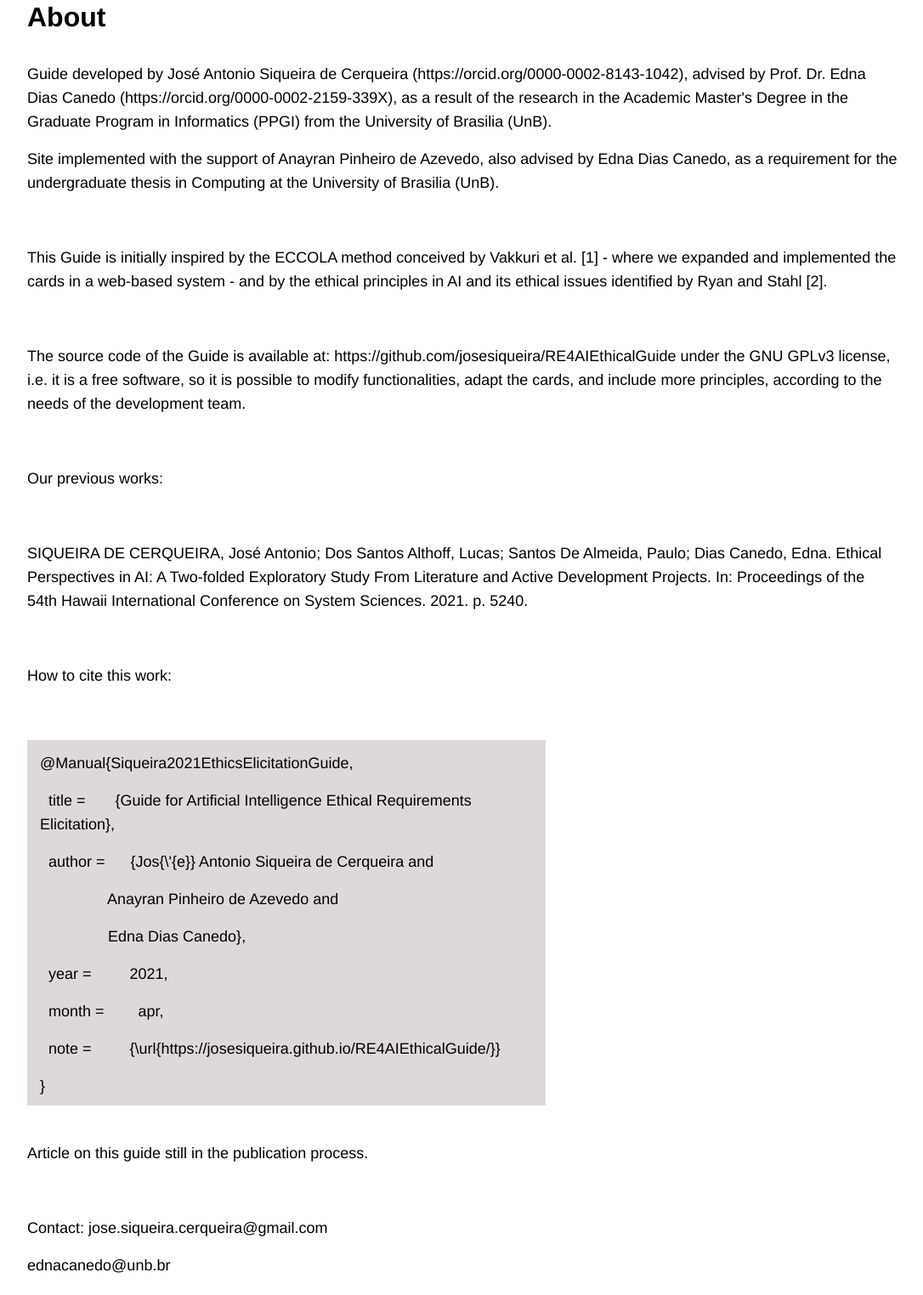
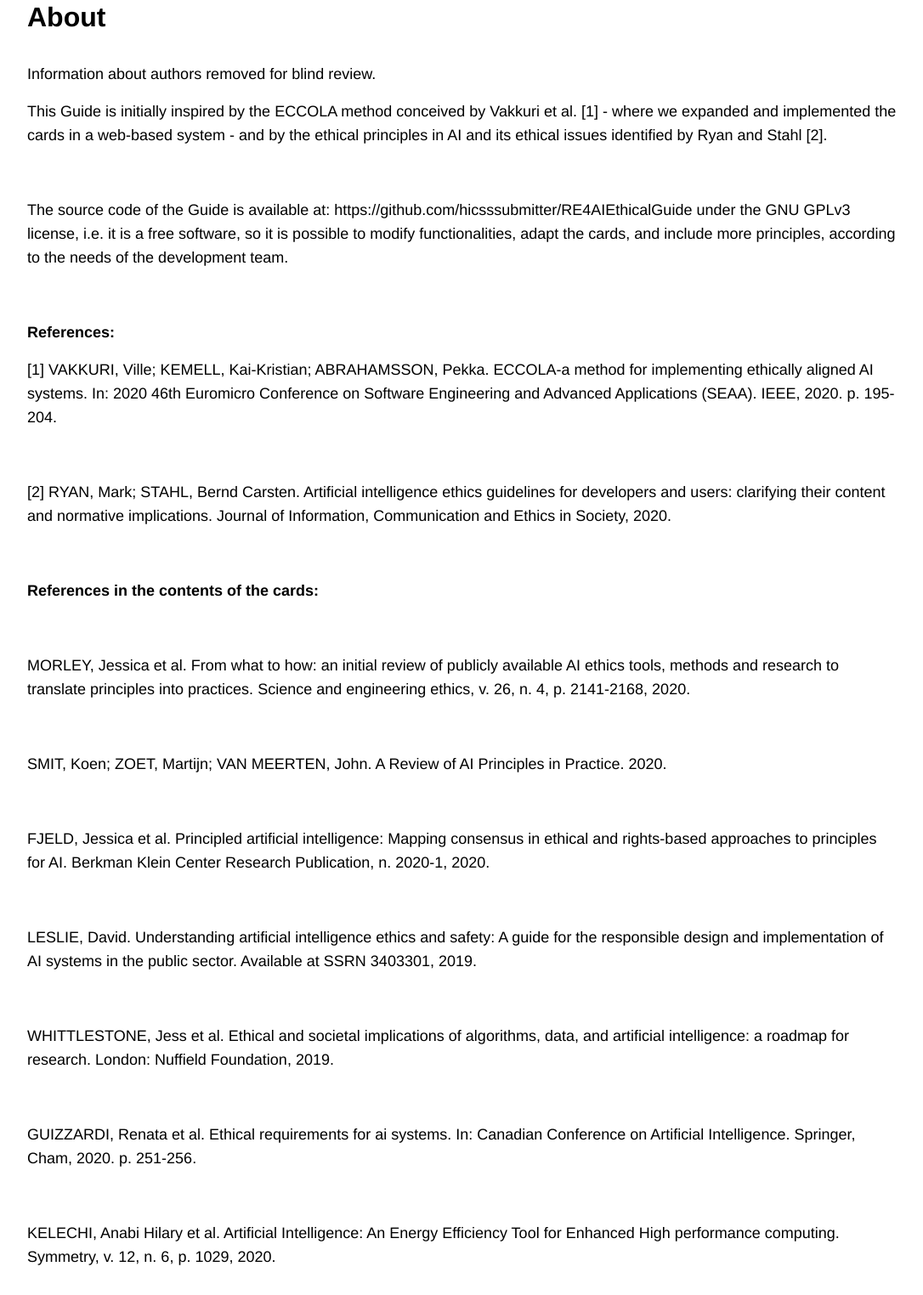
Before and after one commit to hicsssubmitter/RE4AIEthicalGuide, a plain HTML site: page about.html in a window 1280 px wide. Shown: the part 536-2060 px from the top of the page at 85% size, without its empty margins (96-1182 px from the left). Drawn offline with Linux system fonts and the light colour scheme.

Commit message:
Update about.html

```diff
--- a/about.html
+++ b/about.html
@@ -46,35 +46,10 @@
     <!-- Section About -->
     <main class="container main">
       <h2 class="about__title">About</h2>
-        <p>Guide developed by Jos&eacute; Antonio Siqueira de Cerqueira (<a href="https://orcid.org/0000-0002-8143-1042">https://orcid.org/0000-0002-8143-1042</a>), advised by Prof. Dr. Edna Dias Canedo (<a href="https://orcid.org/0000-0002-2159-339X">https://orcid.org/0000-0002-2159-339X</a>), as a result of the research in the Academic Master&apos;s Degree in the Graduate Program in Informatics (PPGI) from the University of Brasilia (UnB).</p>
-        <p>Site implemented with the support of Anayran Pinheiro de Azevedo, also advised by Edna Dias Canedo, as a requirement for the undergraduate thesis in Computing at the University of Brasilia (UnB).</p>
-        <p><br></p>
+        <p>Information about authors removed for blind review.</p>
         <p>This Guide is initially inspired by the ECCOLA method conceived by Vakkuri et al. [1] - where we expanded and implemented the cards in a web-based system - and by the ethical principles in AI and its ethical issues identified by Ryan and Stahl [2].</p>
         <p><br></p>
-        <p>The source code of the Guide is available at: https://github.com/josesiqueira/RE4AIEthicalGuide under the GNU GPLv3 license, i.e. it is a free software, so it is possible to modify functionalities, adapt the cards, and include more principles, according to the needs of the development team.</p>
-        <p><br></p>
-        <p>Our previous works:</p>
-        <p><br></p>
-        <p>SIQUEIRA DE CERQUEIRA, Jos&eacute; Antonio; Dos Santos Althoff, Lucas; Santos De Almeida, Paulo; Dias Canedo, Edna. Ethical Perspectives in AI: A Two-folded Exploratory Study From Literature and Active Development Projects. In: Proceedings of the 54th Hawaii International Conference on System Sciences. 2021. p. 5240.</p>
-        <p><br></p>
-        <p>How to cite this work:</p>
-        <p><br></p>
-        <div class="bloco__codigo">
-        <p>@Manual{Siqueira2021EthicsElicitationGuide,</p>
-        <p>&nbsp; title = &nbsp; &nbsp; &nbsp; {Guide for Artificial Intelligence Ethical Requirements Elicitation},</p>
-        <p>&nbsp; author = &nbsp; &nbsp; &nbsp;{Jos{\&apos;{e}} Antonio Siqueira de Cerqueira and</p>
-        <p>&nbsp; &nbsp; &nbsp; &nbsp; &nbsp; &nbsp; &nbsp; &nbsp; Anayran Pinheiro de Azevedo and</p>
-        <p>&nbsp; &nbsp; &nbsp; &nbsp; &nbsp; &nbsp; &nbsp; &nbsp; Edna Dias Canedo},</p>
-        <p>&nbsp; year = &nbsp; &nbsp; &nbsp; &nbsp; 2021,</p>
-        <p>&nbsp; month = &nbsp; &nbsp; &nbsp; &nbsp;apr,</p>
-        <p>&nbsp; note = &nbsp; &nbsp; &nbsp; &nbsp; {\url{<a href="https://josesiqueira.github.io/RE4AIEthicalGuide/index.html">https://josesiqueira.github.io/RE4AIEthicalGuide/</a>}}</p>
-        <p>}</p>
-        </div>
-        <p><br></p>
-        <p>Article on this guide still in the publication process.</p>
-        <p><br></p>
-        <p>Contact: <a href="mailto:jose.siqueira.cerqueira@gmail.com">jose.siqueira.cerqueira@gmail.com</a></p>
-        <p><a href="mailto:ednacanedo@unb.br">ednacanedo@unb.br</a> </p>
+        <p>The source code of the Guide is available at: https://github.com/hicsssubmitter/RE4AIEthicalGuide under the GNU GPLv3 license, i.e. it is a free software, so it is possible to modify functionalities, adapt the cards, and include more principles, according to the needs of the development team.</p>
         <p><br></p>
         <p><strong>References:&nbsp;</strong></p>
         <p>[1] VAKKURI, Ville; KEMELL, Kai-Kristian; ABRAHAMSSON, Pekka. ECCOLA-a method for implementing ethically aligned AI systems. In: 2020 46th Euromicro Conference on Software Engineering and Advanced Applications (SEAA). IEEE, 2020. p. 195-204.</p>
@@ -104,7 +79,7 @@
       </a><br />
           Unless otherwise stated, the contents are licensed under
         <a href="http://creativecommons.org/licenses/by/4.0/" rel="license">Creative Commons Attribution 4.0 &#8211; International</a>.
-        The authors are responsible for the choice and presentation of their texts on this site and for the opinions expressed. <a class="link" href="https://github.com/josesiqueira/RE4AIEthicalGuide/">Source</a>.</p>
+        The authors are responsible for the choice and presentation of their texts on this site and for the opinions expressed. <a class="link" href="https://github.com/hicsssubmitter/RE4AIEthicalGuide/">Source</a>.</p>
     </footer>
   </body>
 </html>
```
